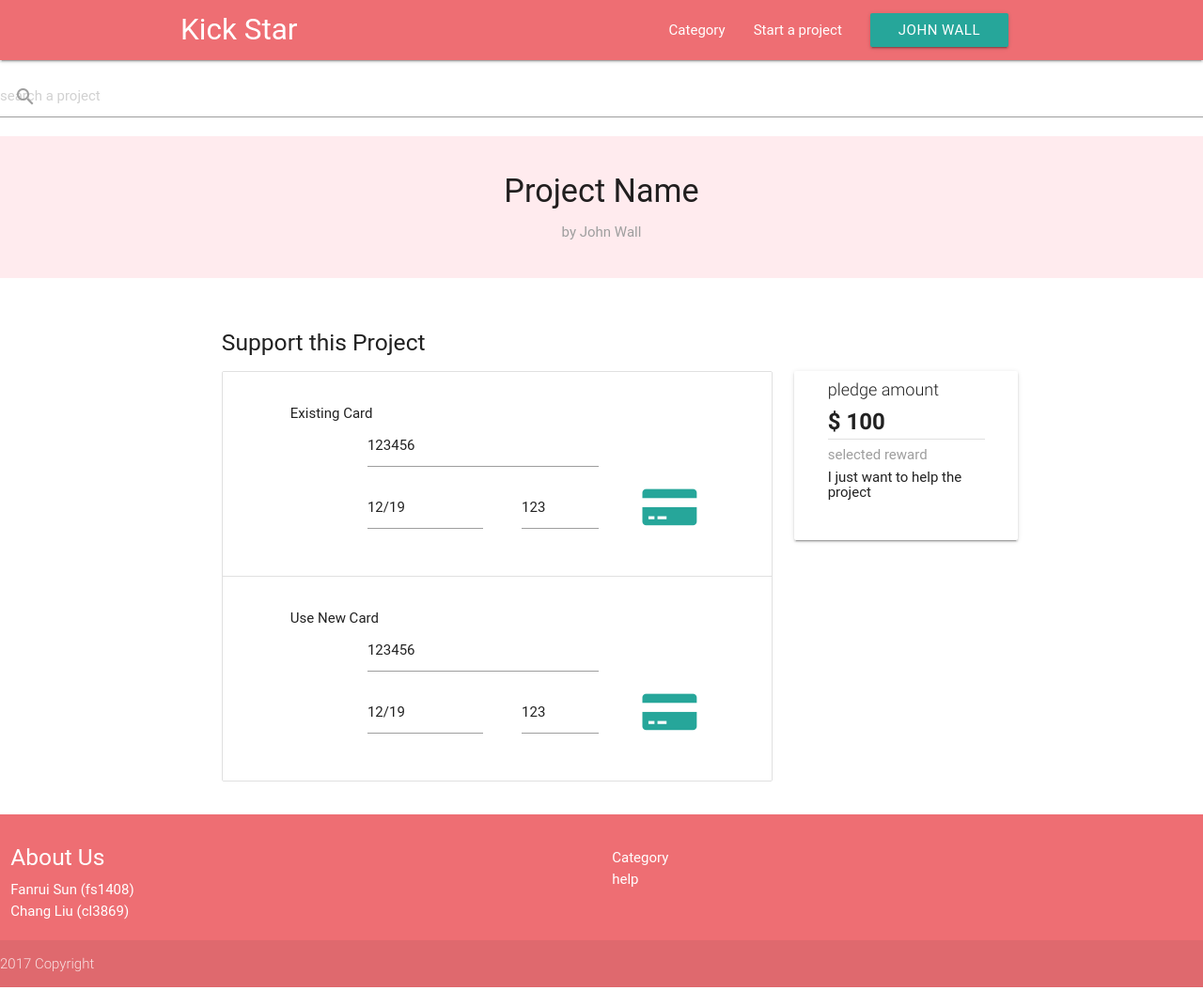
After one commit to liuchang0920/dbproject, a Django app: page /kickstar/payment in a window 1280 px wide. The commit adds this page. Shown: the whole page at 94% size. Run offline with Django 3.2, Linux system fonts and the light colour scheme; some libraries are stand-ins or nearby versions; some web fonts are replaced.

Commit message:
finish rest pages

```diff
--- a/DBProject/kickstar/templates/kickstar/footer.html
+++ b/DBProject/kickstar/templates/kickstar/footer.html
@@ -2,6 +2,7 @@
     <div class="row">
         <div class="col s12 m6 l6">
             <h5>About Us</h5>
+            <span>Fanrui Sun (fs1408)</span><br>
             <span>Chang Liu (cl3869)</span>
         </div>
         <div class="col s12 m6 l6">
--- /dev/null
+++ b/DBProject/kickstar/templates/kickstar/payment.html
@@ -0,0 +1,75 @@
+{% extends 'kickstar/base.html' %}
+
+{% load static %}
+
+{% block main-content %}
+
+
+<div class="row">
+    <div class="col m12 center-align red lighten-5">
+        <br>
+        <h4>  Project Name </h4>
+        <span class="grey-text small">by John Wall</span>
+        <br><p></p><br>
+    </div>
+</div>
+    <br>
+<div class="row">
+<div class="col m10 offset-m2">
+    <div class="col m4">
+        <h5>Support this Project</h5>
+    </div>
+</div>
+<div class="col m10 offset-m2">
+    <div class="col m7">
+          <ul class="collection">
+            <li class="collection-item avatar">
+                <br>
+                <span>Existing Card</span>
+                <form class="row">
+                    <input type="text" class="input-field col m6 offset-m2" placeholder="cardname" size="50" value="123456">
+
+                    <input type="text" class="input-field col m3 offset-m2" placeholder="valid through" value="12/19">
+                    <input type="text" class="input-field col m2 offset-m1" placeholder="sc" value="123">
+
+                    <a href="" type="submit"><i class="fa fa-credit-card-alt fa-3x right" style="margin-right: 60px; color: #26a69a;"  alt="pledge this project"></i></a>
+                </form>
+            </li>
+
+              <!--use another-->
+            <li class="collection-item avatar">
+                <br>
+                <span>Use New Card</span>
+                <form class="row">
+                    <input type="text" class="input-field col m6 offset-m2" placeholder="card name" size="50" value="123456">
+
+                    <input type="text" class="input-field col m3 offset-m2" placeholder="MM/YY" value="12/19">
+                    <input type="text" class="input-field col m2 offset-m1" placeholder="sc" value="123">
+
+                    <a href="" type="submit"><i class="fa fa-credit-card-alt fa-3x right" style="margin-right: 60px; color: #26a69a;"  alt="pledge this project"></i></a>
+                </form>
+            </li>
+
+          </ul>
+    </div>
+    <div class="col m3 ">
+        <div class="card">
+            <div class="container">
+                <div class="card-title">
+                    <small>pledge amount</small>
+                    <br>
+                    <b>$ 100 </b>
+                    <div class="divider">
+
+                    </div>
+                    <h6 class="grey-text">selected reward</h6>
+                        <h6>I just want to help the project</h6>
+                    <br>
+                </div>
+            </div>
+        </div>
+    </div>
+</div>
+</div>
+
+{% endblock %}
--- a/DBProject/kickstar/url.py
+++ b/DBProject/kickstar/url.py
@@ -12,4 +12,7 @@ urlpatterns = [
     url(r'^profile', views.profile, name='profile'),
     url(r'^project', views.project, name='project'),
     url(r'^backproject', views.back_project, name='backproject'),
+    url(r'^payment', views.payment, name='payment'),
+    url(r'^startproject', views.startproject, name='startproject'),
+    url(r'^updateproject', views.updateproject, name='updateproject'),
 ]
--- a/DBProject/kickstar/views.py
+++ b/DBProject/kickstar/views.py
@@ -30,3 +30,15 @@ def project(request):
 
 def back_project(request):
     return render(request, 'kickstar/backproject.html', {})
+
+
+def payment(request):
+    return render(request, 'kickstar/payment.html', {})
+
+
+def startproject(request):
+    return render(request, 'kickstar/startproject.html', {})
+
+
+def updateproject(reqeust):
+    return render(reqeust, 'kickstar/updateproject.html', {})
```
Also changed, not shown: DBProject/kickstar/models.py (+5 -2 lines), DBProject/kickstar/templates/kickstar/startproject.html (added, +72 -0 lines), DBProject/kickstar/templates/kickstar/updateproject.html (added, +55 -0 lines), DBProject/kickstar/migrations/0002_auto_20170429_1452.py (added), 4 other files.
